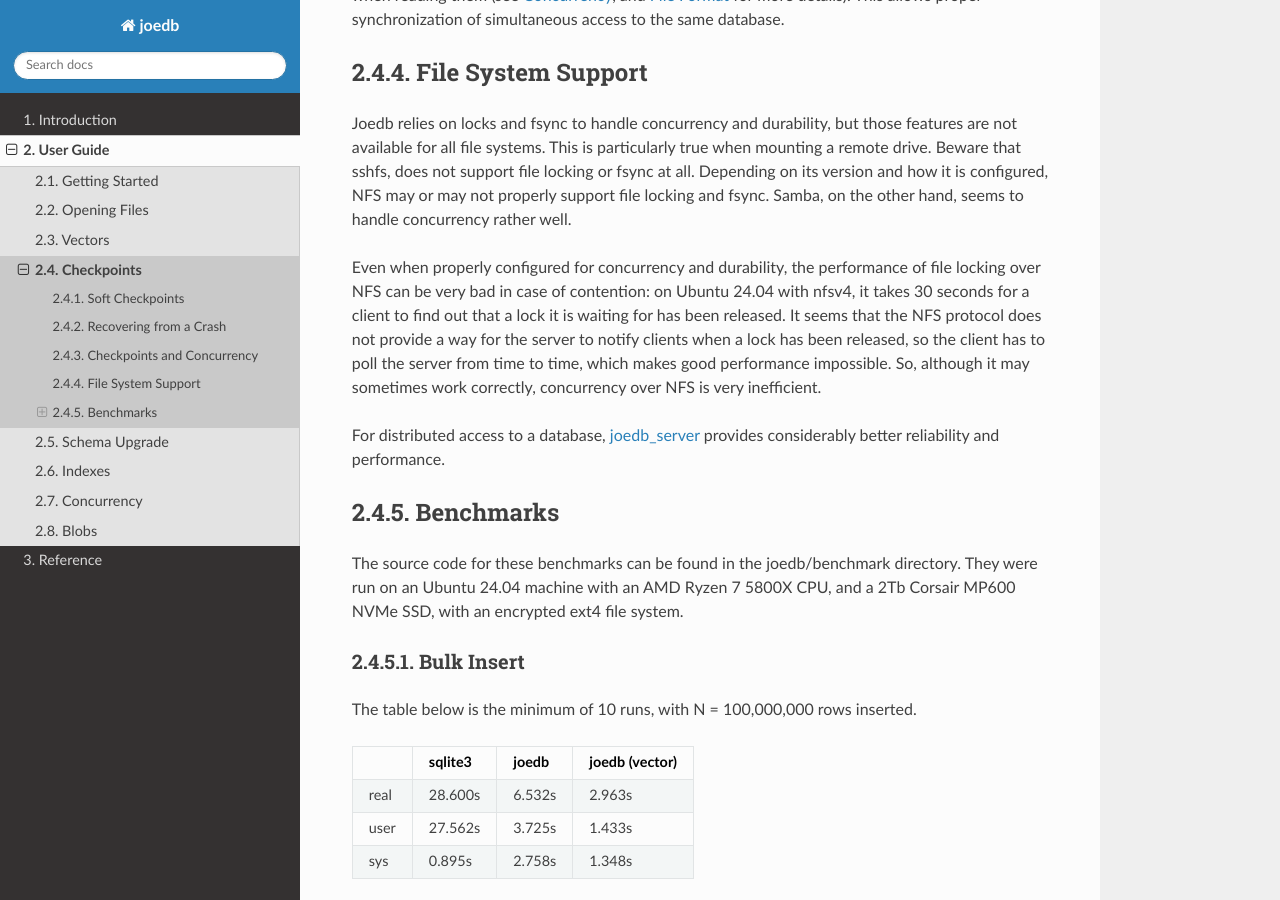
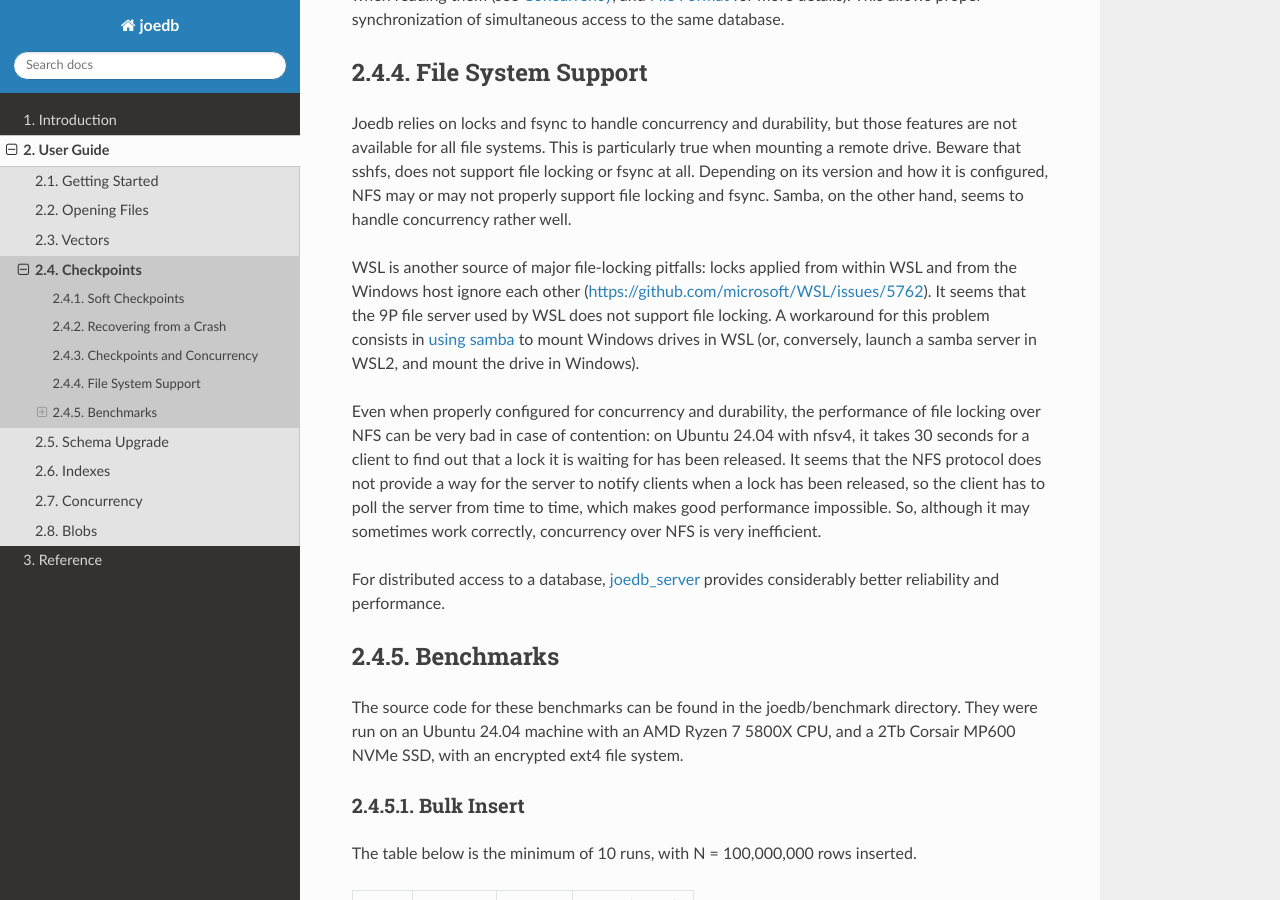
Before and after one commit to Remi-Coulom/joedb, a Sphinx documentation site: the page built from doc/source/checkpoints.rst, in a window 1280 px wide and 900 px high, scrolled down 1475 px. Built offline with Sphinx 7.4.7 and the Read the Docs theme 3.1.0, drawn with Linux system fonts in a browser that asks for light colours; formulas are drawn with MathJax 3; cross-references to code outside the pages are shown as plain code.

Commit message:
doc: WSL pitfalls

```diff
--- a/doc/source/checkpoints.rst
+++ b/doc/source/checkpoints.rst
@@ -79,6 +79,15 @@
 locking or fsync at all. Depending on its version and how it is configured,
 NFS may or may not properly support file locking and fsync. Samba, on the
 other hand, seems to handle concurrency rather well.
+
+WSL is another source of major file-locking pitfalls: locks applied from within
+WSL and from the Windows host ignore each other
+(`<https://github.com/microsoft/WSL/issues/5762>`_). It seems that the 9P file
+server used by WSL does not support file locking. A workaround for this problem
+consists in `using samba
+<https://documentation.ubuntu.com/server/how-to/samba/mount-cifs-shares-permanently/index.html>`_
+to mount Windows drives in WSL (or, conversely, launch a samba server in WSL2,
+and mount the drive in Windows).
 
 Even when properly configured for concurrency and durability, the performance
 of file locking over NFS can be very bad in case of contention: on Ubuntu 24.04
```
